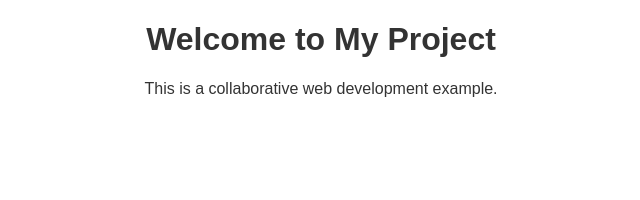
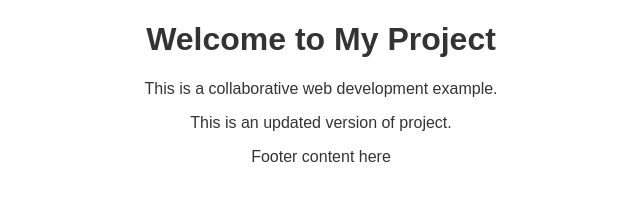
Before and after one commit to negadsandy/my-web-project, a plain HTML site: page index.html in a window 1280 px wide. Shown: the whole page, without its empty margins (319-959 px from the left). Drawn offline with Linux system fonts and the light colour scheme.

Commit message:
Added an traditional paragraph to index.html

```diff
--- a/index.html
+++ b/index.html
@@ -9,7 +9,10 @@
 <body>
     <h1>Welcome to My Project</h1>
     <p>This is a collaborative web development example.</p>
-
+    <p>This is an updated version of project.</p>
+<footer>
+	<p>Footer content here</p>
+</footer>
 
 </body>
 </html>
```
